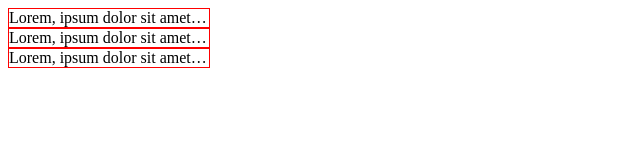
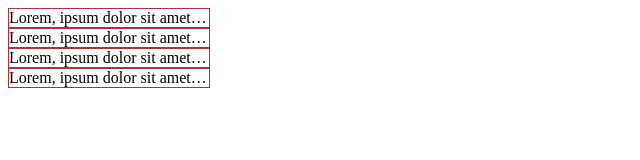
Before and after one commit to Chae-Sumin/advanced-ellipsis, a website: page demo.html in a window 1280 px wide. Shown: the whole page, without its empty margins (0-640 px from the left). Drawn offline with Linux system fonts and the light colour scheme.

Commit message:
0.0.0 Change flow animate

```diff
--- a/demo.html
+++ b/demo.html
@@ -6,19 +6,22 @@
 	<meta name="viewport" content="width=device-width, initial-scale=1.0">
 	<title>Advanced Ellipsis Demo</title>
 </head>
-<script src="dist/advanced-ellipsis.js"></script>
+<script src="./dist/advanced-ellipsis.js"></script>
 <script>
-	document.addEventListener("ellipsis", function (e) {
-		console.log(e);
-	})
+	// document.addEventListener("ellipsis", function (e) {
+	// 	console.log(e);
+	// })
+	var test;
 	window.onload = function () {
-		var test = new AdvancedEllipsis({defalutStyles: true});
+		test = new AdvancedEllipsis({defalutStyles: true});
 		test.start();
 	}
 </script>
 <body>
-	<div data-ellipsis style="width:200px;border:1px solid #f00;">Lorem, ipsum dolor sit amet consectetur adipisicing elit.</div>
-	<div data-ellipsis data-ellipsis-show-option="flow" style="width:200px;border:1px solid #f00;">Lorem, ipsum dolor sit amet consectetur adipisicing elit.</div>
-	<div data-ellipsis data-ellipsis-show-option="title" style="width:200px;border:1px solid #f00;">Lorem, ipsum dolor sit amet consectetur adipisicing elit.</div>
+	<div data-ellipsis style="width:200px;border:1px solid #a33;">Lorem, ipsum dolor sit amet consectetur adipisicing elit.</div>
+	<div data-ellipsis data-ellipsis-show-option="flow" data-ellipsis-flow-count="2" style="width:200px;border:1px solid #a33;">Lorem, ipsum dolor sit amet consectetur adipisicing elit.</div>
+	<!-- <div data-ellipsis data-ellipsis-show-option="flow-auto" style="width:200px;border:1px solid #a33;">Lorem, ipsum dolor sit amet consectetur adipisicing elit.</div> -->
+	<div data-ellipsis data-ellipsis-show-option="title" style="width:200px;border:1px solid #a33;">Lorem, ipsum dolor sit amet consectetur adipisicing elit.</div>
+	<div data-ellipsis data-ellipsis-show-option="float" style="width:200px;border:1px solid #a33;">Lorem, ipsum dolor sit amet consectetur adipisicing elit.</div>
 </body>
 </html>
--- a/src/advanced-ellipsis.ts
+++ b/src/advanced-ellipsis.ts
@@ -9,13 +9,16 @@ interface classOptions extends Object {
 
 	animationDelay?: number, // ms
 	animationAfterDelay?: number, // ms
-	animationSpeed?: number, // px / s
+	flowSpeed?: number, // px / s
 	flowPadding?: number, // px
+	floatDuration?: number, // ms
+	customFloatStyle?: object,
 }
 interface ellipsisNode extends Object {
 	element: HTMLElement; // HTML 요소
-	eventOn: Boolean; //
-	timer: ReturnType<typeof setTimeout>;
+	eventOn: Boolean; // 이벤트 중 중복 이벤트 방지
+	timer: ReturnType<typeof setTimeout>; // 이벤트 타이머
+	listener: EventListener; // 이벤트 리스너 관리
 }
 class AdvancedEllipsis {
 	private nodes: Array<ellipsisNode> = [];
@@ -23,59 +26,88 @@ class AdvancedEllipsis {
 		defalutStyles: true,
 		useDataAttribute: true,
 		useVirtualNode: false,
-		ellipsisOption: 'static',
+		ellipsisOption: 'ellipsis',
 		showOption: 'static',
-		// elements: document.querySelectorAll('[data-ellipsis]'),
 
-		animationDelay: 0,
-		animationAfterDelay: 1000,
-		animationSpeed: 40,
-		flowPadding: 20,
+		animationDelay: 500, // 애니메이션 시작 전 시간
+		animationAfterDelay: 1000, // 애니메이션 끝나고 초기화 대기 시간
+		flowSpeed: 40, // 애미메이션 스피드
+		flowPadding: 20, // flow를 얼마나 더 끌고 갈지
+		floatDuration: 1000,
+		customFloatStyle: {},
 	};
+	private defalutFloatStyle: Function = (event: MouseEvent | TouchEvent): object => {
+		console.log(event);
+		const X = event.type === "touchend" ? (<TouchEvent>event).changedTouches[0].clientX : (<MouseEvent>event).clientX;
+		const Y = event.type === "touchend" ? (<TouchEvent>event).changedTouches[0].clientY : (<MouseEvent>event).clientY;
+		const isLeft: Boolean = X < window.innerWidth / 2;
+		const isTop: Boolean = Y < window.innerHeight / 2;
+		const boxGap = 20;
+		return {
+			width: 'auto',
+			height: 'auto',
+			maxWidth: (isLeft ? window.innerWidth - X : X) + 'px',
+			padding: '5px',
+			backgroundColor: '#fff',
+			border: '1px solid #000',
+			position: 'fixed',
+			fontSize: '12px',
+			left: isLeft ? Math.floor(X + boxGap) + 'px' : 'unset',
+			right: !isLeft ? Math.floor(window.innerWidth - X - boxGap) + 'px' : 'unset',
+			top: isTop ? Math.floor(Y + boxGap) + 'px' : 'unset',
+			bottom: !isTop ? Math.floor(window.innerHeight - Y + boxGap) + 'px' : 'unset',
+		}
+	}
+	private objectOverwrite(obj1: object, obj2: object) {
+		if (typeof obj1 !== 'object' && typeof obj2 !== 'object') return;
+		Object.keys(obj2).forEach(function (key: string) {
+			if (obj1.hasOwnProperty(key)) {
+				obj1[key] = obj2[key];
+			}
+		});
+	}
 	constructor(options: classOptions | string) {
 		if (typeof options === 'string') {
 			this.setElements(options);
 		}
 		this.setOptions(<classOptions>options);
 	}
-	start(): void {
+	start(): void { // 노드들의 옵션에 따라 노드 이벤트 등록
 		if (this.nodes.length) {
 			this.nodes.forEach(this.addEvent.bind(this));
 		}
 	}
 	setElements(selector: string, reset?: boolean): void { // 요소를 설정
 		const elements = document.querySelectorAll(selector);
-		if (reset) this.nodes = [];
+		if (reset) {
+			this.nodes.forEach(this.removeEvent.bind(this));
+			this.nodes = [];
+		};
 		const nodes = this.nodes;
 		elements.forEach((element: HTMLElement) => {
 			const node: ellipsisNode = {
 				element: element,
 				eventOn: false,
 				timer: null,
+				listener: null,
 			}
 			nodes.push(node);
 		});
-		this.start();
 	}
 	setOptions(options: classOptions): void { // 옵션을 설정
-		if (typeof options !== 'object') return;
-		Object.keys(options).forEach(function (key: string) {
-			if (this.options.hasOwnProperty(key)) {
-				this.options[key] = options[key];
-			}
-		}.bind(this));
+		this.objectOverwrite(this.options, options);
 		if (options.selector && typeof options.selector === 'string') {
 			this.setElements(options.selector, true);
 		} else if (this.nodes.length === 0) {
 			this.setElements('[data-ellipsis]');
 		}
 	}
-	addEvent(node: ellipsisNode, index: number): void {
+	addEvent(node: ellipsisNode): void {
 		const element = node.element;
 		const styles: CSSStyleDeclaration = element.style;
 		const data: DOMStringMap = element.dataset;
 		if (this.options.defalutStyles) {
-			styles.textOverflow = 'ellipsis';
+			styles.textOverflow = this.options.ellipsisOption;
 			styles.overflow = 'hidden';
 			styles.whiteSpace = 'nowrap';
 		}
@@ -90,15 +122,51 @@ class AdvancedEllipsis {
 					showOption: showOption,
 				}
 			}));
+			if (node.listener) return;
+			switch (showOption) {
+				case 'flow':
+					const flow_listener = this.flowFunc(node, lengthDiff);
+					node.listener = flow_listener;
+					element.addEventListener('mouseover', node.listener);
+					break;
+				case 'flow-auto':
+					const count = parseFloat(node.element.dataset.ellipsisFlowCount) || Infinity;
+					this.flowAnitate(node, lengthDiff, count);
+					break;
+				case 'title':
+					this.titleText(node);
+					break;
+				case 'float':
+					const float_listener = this.floatFunc(node);
+					node.listener = float_listener;
+					element.addEventListener('mouseover', node.listener);
+					element.addEventListener('touchend', node.listener);
+					break;
+
+				default:
+					break;
+			}
 		}
+	}
+	removeEvent(node: ellipsisNode): void {
+		const data: DOMStringMap = node.element.dataset;
+		const showOption: string = data.hasOwnProperty('ellipsisShowOption') ? data.ellipsisShowOption : (this.options.showOption || 'static')
 		switch (showOption) {
 			case 'flow':
-				this.flowText(node, lengthDiff, this.options);
+				node.element.removeEventListener('mouseover', node.listener);
+				node.listener = null;
+				break;
+			case 'flow-auto':
+				node.eventOn = false;
 				break;
 			case 'title':
-				this.titleText(node, lengthDiff, this.options);
+				node.element.title = '';
 				break;
-
+			case 'float':
+				node.element.removeEventListener('mouseover', node.listener);
+				node.element.removeEventListener('touchend', node.listener);
+				node.listener = null;
+				break;
 			default:
 				break;
 		}
@@ -116,31 +184,75 @@ class AdvancedEllipsis {
 		element.parentNode.removeChild(contrast);
 		return res;
 	}
-	flowText(node: ellipsisNode, length: number, options: classOptions) {
-		const element = node.element;
-		length = (length + options.flowPadding);
+	flowFunc(node: ellipsisNode, length: number):EventListener {
+		const count = parseFloat(node.element.dataset.ellipsisFlowCount);
 		const flowFunc: EventListener = () => {
 			if (!node.eventOn) {
-				element.style.transition = 'text-indent ' + length / options.animationSpeed + 's ' + options.animationDelay + 'ms linear';
-				element.style.textIndent = '-' + length + 'px';
-				element.style.textOverflow = 'clip';
+				this.flowAnitate(node, length, count);
+			}
+		}
+		return flowFunc;
+	}
+	flowAnitate(node: ellipsisNode, length: number, repeat?: number): void {
+		length = length + this.options.flowPadding;
+		let start: number = null;
+		const duration: number = length / this.options.flowSpeed * 1000;
+		const delay: number = this.options.animationDelay;
+		const afterDelay: number = this.options.animationAfterDelay;
+		node.element.style.textOverflow = 'clip';
+		node.eventOn = true;
+		const flowAnitate = (timestamp) => {
+			if (!node.eventOn) return;
+			if (!start) start = timestamp;
+			const timediff: number = timestamp - start;
+			node.element.style.transition = 'text-indent ' + duration + 'ms ' + delay + 'ms linear';
+			node.element.style.textIndent = '-' + length + 'px';
+			if (timediff >= delay + duration + afterDelay) {
+				repeat--;
+				node.element.style.transition = 'none';
+				node.element.style.textIndent = '0';
+				start = timestamp;
+				console.log(repeat);
+				if (repeat > 0) {
+					window.requestAnimationFrame(flowAnitate);
+				} else {
+					node.element.style.textOverflow = this.options.ellipsisOption;
+					node.eventOn = false;
+				}
+			} else {
+				window.requestAnimationFrame(flowAnitate);
+			}
+		}
+		window.requestAnimationFrame(flowAnitate);
+	}
+	floatFunc(node: ellipsisNode): EventListener {
+		const floatElement: HTMLElement = document.createElement("div");
+		const floatFunc: EventListener = (event: MouseEvent) => {
+			if (!node.eventOn) {
+				floatElement.innerText = node.element.innerText;
+				this.objectOverwrite(floatElement.style, this.defalutFloatStyle(event));
+				this.objectOverwrite(floatElement.style, this.options.customFloatStyle);
+				document.body.appendChild(floatElement);
 				node.eventOn = true;
 				node.timer = setTimeout(function () {
-					element.style.transition = 'none';
-					element.style.textOverflow = 'ellipsis';
-					element.style.textIndent = '0';
-					element.dataset.animated = '';
+					document.body.removeChild(floatElement);
+					clearTimeout(node.timer);
 					node.eventOn = false;
-				}, (length / options.animationSpeed * 1000) + options.animationDelay + options.animationAfterDelay);
+				}.bind(this), this.options.floatDuration + this.options.animationDelay + this.options.animationAfterDelay);
+			} else {
+				this.objectOverwrite(floatElement.style, this.defalutFloatStyle(event));
+				this.objectOverwrite(floatElement.style, this.options.customFloatStyle);
+				clearTimeout(node.timer);
+				node.timer = setTimeout(function () {
+					document.body.removeChild(floatElement);
+					clearTimeout(node.timer);
+					node.eventOn = false;
+				}.bind(this), this.options.floatDuration + this.options.animationDelay + this.options.animationAfterDelay);
 			}
 		}
-		element.addEventListener('mouseover', flowFunc);
+		return floatFunc;
 	}
-	titleText(node: ellipsisNode, length: number, options: classOptions) {
-		const element = node.element;
-		console.log(node);
-		if (length) {
-			element.title = element.innerText;
-		}
+	titleText(node: ellipsisNode) {
+		node.element.title = node.element.innerText;
 	}
 }
```
Also changed, not shown: dist/advanced-ellipsis.js.
